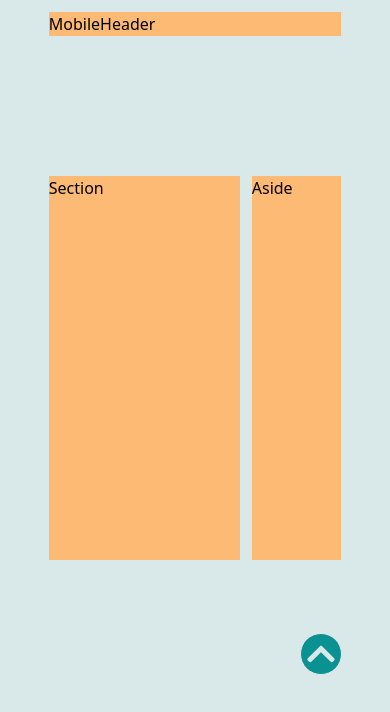
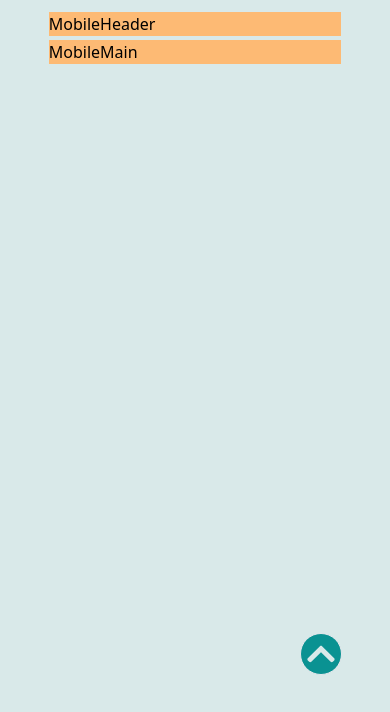
Before and after one commit to kimjisena/kimjisena.github.io, a React (Create React App) app: page / in a window 390 px wide. Shown: the top 712 px of the page. Built offline with nearby package versions, Linux system fonts and the light colour scheme.

Commit message:
added mobile main section

```diff
--- a/src/components/Layout.jsx
+++ b/src/components/Layout.jsx
@@ -2,6 +2,7 @@ import React, { Component } from 'react';
 import Header from './Header';
 import Button from './Button';
 import Main from './Main';
+import MobileMain from './MobileMain';
 
 export default class Layout extends Component {
 
@@ -17,6 +18,7 @@ export default class Layout extends Component {
     return (
       <div className='container grid grid-cols-12 gap-3 mx-auto w-3/4'>
         <Header />
+        <MobileMain />
         <Main />
         <Button />
       </div>
--- a/src/components/Main.jsx
+++ b/src/components/Main.jsx
@@ -6,7 +6,7 @@ export default class Main extends Component {
   render() {
     return (
       <div className='col-span-full grid grid-cols-12
-                      gap-3 mt-44'>
+                      gap-3 mt-44 absolute -left-full xl:static'>
             <Section />
             <Aside />
       </div>
--- /dev/null
+++ b/src/components/MobileMain.jsx
@@ -0,0 +1,12 @@
+import React, { Component } from 'react';
+
+export default class MobileMain extends Component {
+  render() {
+    return (
+        <div className='col-span-full grid grid-cols-12
+        gap-3 bg-orange-300 mt-10 xl:hidden'>
+            MobileMain
+        </div>
+    )
+  }
+}
```
